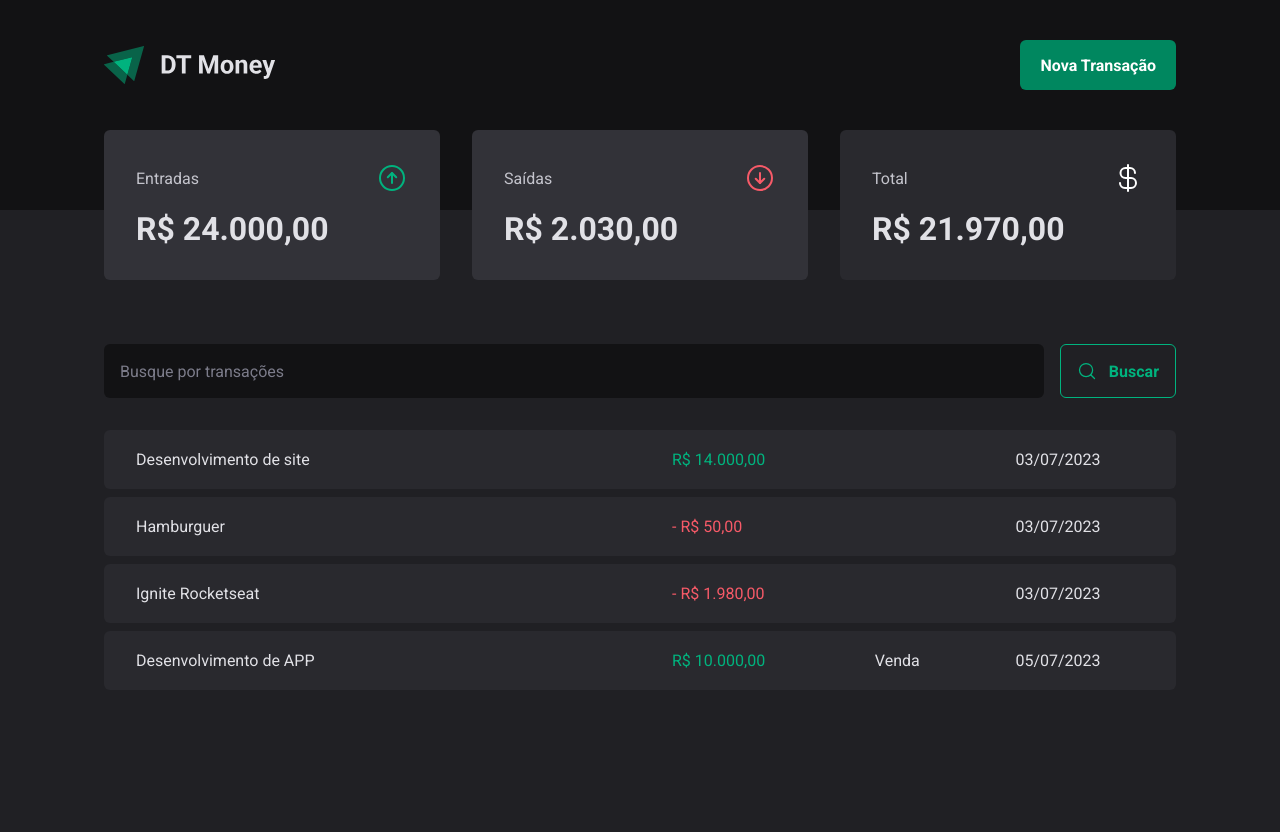
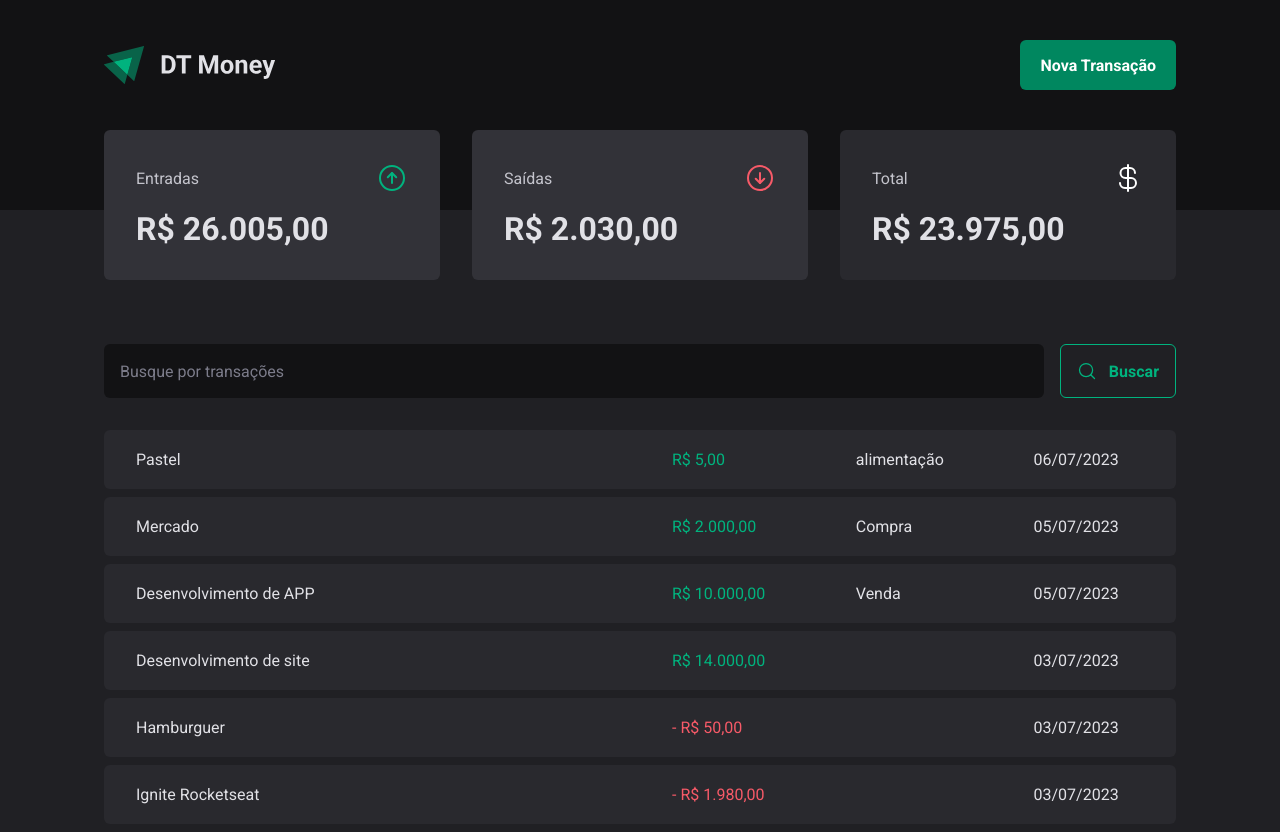
Before and after one commit to loupprodi/project-ignite03-dtmoney, a React (Vite) app: page / in a window 1280 px wide. Before the commit the page ends 800 px from the top, so only its background shows below. Built offline with nearby package versions, Linux system fonts and the light colour scheme; data requests are answered from the project's data file.

Commit message:
criando a funcao de criar nova transação usando lib axios

```diff
--- a/package.json
+++ b/package.json
@@ -23,13 +23,14 @@
     "zod": "^3.21.4"
   },
   "devDependencies": {
+    "@rocketseat/eslint-config": "^1.2.0",
     "@types/react": "^18.0.37",
     "@types/react-dom": "^18.0.11",
     "@types/styled-components": "^5.1.26",
     "@typescript-eslint/eslint-plugin": "^5.59.0",
     "@typescript-eslint/parser": "^5.59.0",
     "@vitejs/plugin-react": "^4.0.0",
-    "eslint": "^8.38.0",
+    "eslint": "^8.44.0",
     "eslint-plugin-react-hooks": "^4.6.0",
     "eslint-plugin-react-refresh": "^0.3.4",
     "json-server": "^0.17.3",
--- a/server.json
+++ b/server.json
@@ -31,6 +31,22 @@
       "type": "income",
       "createdAt": "2023-07-05T21:05:43.791Z",
       "id": 4
+    },
+    {
+      "description": "Mercado",
+      "price": 2000,
+      "category": "Compra",
+      "type": "income",
+      "createdAt": "2023-07-05T21:43:11.330Z",
+      "id": 5
+    },
+    {
+      "description": "Pastel",
+      "price": 5,
+      "category": "alimentação",
+      "type": "income",
+      "createdAt": "2023-07-06T00:46:58.232Z",
+      "id": 6
     }
   ]
 }
--- a/src/components/NewTransactionModal/index.tsx
+++ b/src/components/NewTransactionModal/index.tsx
@@ -11,6 +11,8 @@ import * as z from "zod";
 import { Controller, useForm } from "react-hook-form";
 import { zodResolver } from "@hookform/resolvers/zod";
 import { api } from "../../lib/axios";
+import { useContext } from "react";
+import { TransactionsContext } from "../../contexts/TransactionsContext";
 
 const newTransactionFormSchema = z.object({
   description: z.string(),
@@ -22,6 +24,8 @@ const newTransactionFormSchema = z.object({
 type NewTransactionFormInputs = z.infer<typeof newTransactionFormSchema>;
 
 export const NewTransactionModal = () => {
+  const { createTransaction } = useContext(TransactionsContext);
+
   const {
     control,
     register,
@@ -37,12 +41,12 @@ export const NewTransactionModal = () => {
 
   const handleCreateNewTransaction = async (data: NewTransactionFormInputs) => {
     const { description, price, category, type } = data;
-    await api.post("transactions", {
+
+    createTransaction({
       description,
       price,
       category,
       type,
-      createdAt: new Date(),
     });
 
     reset();
--- a/src/contexts/TransactionsContext.tsx
+++ b/src/contexts/TransactionsContext.tsx
@@ -9,9 +9,18 @@ export interface Transaction {
   category: string;
   createdAt: string;
 }
+
+interface CreateTransactionInput {
+  description: string;
+  type: "income" | "outcome";
+  price: number;
+  category: string;
+}
+
 interface TransactionContextType {
   transactions: Transaction[];
   fetchTransactions: (query?: string) => Promise<void>;
+  createTransaction: (data: CreateTransactionInput) => Promise<void>;
 }
 
 interface TransactionsProviderProps {
@@ -28,11 +37,27 @@ export const TransactionsProvider = ({
   const fetchTransactions = async (query?: string) => {
     const response = await api.get("transactions", {
       params: {
+        _sort: "createdAt",
+        _order: "desc",
         q: query,
       },
     });
 
     setTransactions(response.data);
+  };
+
+  const createTransaction = async (data: CreateTransactionInput) => {
+    const { description, price, category, type } = data;
+
+    const response = await api.post("transactions", {
+      description,
+      price,
+      category,
+      type,
+      createdAt: new Date(),
+    });
+
+    setTransactions((state) => [response.data, ...state]);
   };
 
   useEffect(() => {
@@ -44,6 +69,7 @@ export const TransactionsProvider = ({
       value={{
         transactions,
         fetchTransactions,
+        createTransaction,
       }}
     >
       {children}
```
Also changed, not shown: 2 other files (tests, documents, lock files or other folders).
